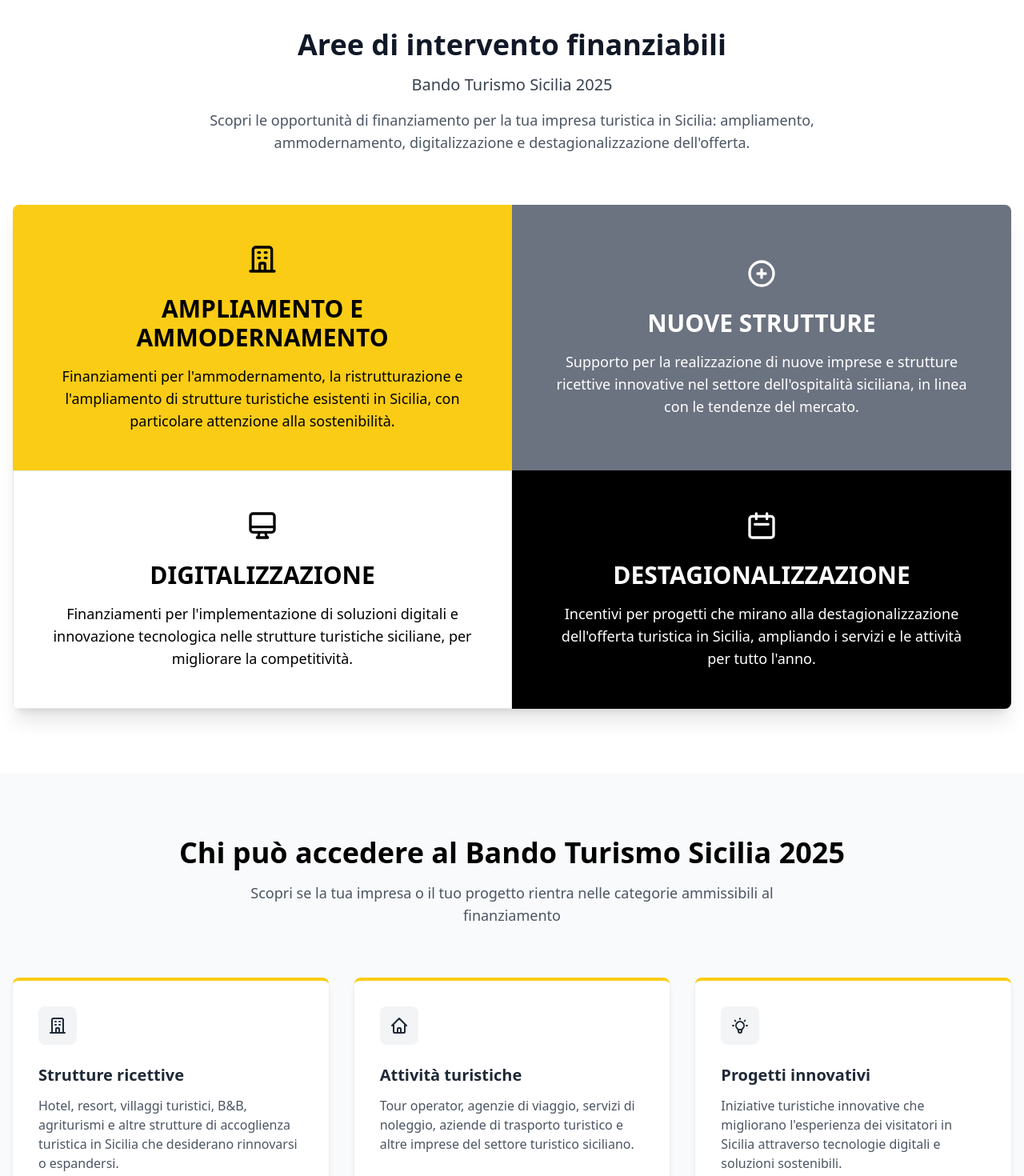
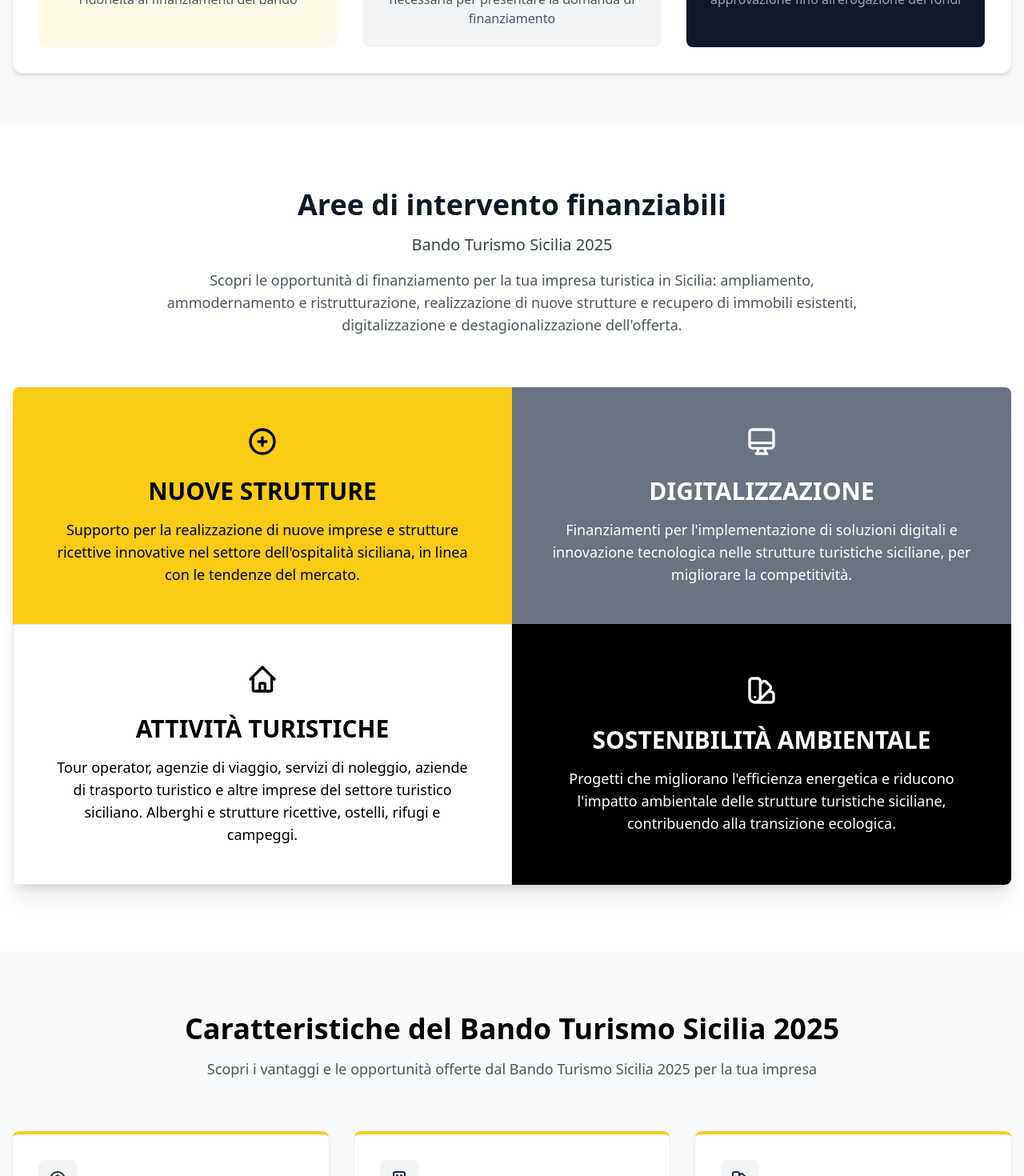
Before and after one commit to proclama2022/landing-page-turismo-20250224, a Next.js app: page / in a window 1280 px wide. Shown: the part 1986-3456 px from the top of the page at 80% size. Built offline with nearby package versions, Linux system fonts and the light colour scheme.

Commit message:
Aggiornati i contenuti della landing page con le nuove informazioni sul Bando Turismo

```diff
--- a/src/app/components/AboutUs.tsx
+++ b/src/app/components/AboutUs.tsx
@@ -27,15 +27,19 @@ export default function AboutUs() {
           <div className="order-2 lg:order-1">
             <h3 className="text-2xl font-semibold text-black mb-4">Perché sceglierci</h3>
             <p className="text-gray-600 mb-6">
-              Management Advisor è specializzata nell'assistere le imprese turistiche siciliane nell'accesso ai fondi del Bando Turismo 2025.
-              Siamo problem solver, coach e advisor per le imprese, aiutandole a massimizzare le opportunità di finanziamento.
+              Management Advisor è specializzata in finanza agevolata e nell'accesso ai fondi regionali, nazionali ed europei. È specializzata nell'assistere le imprese turistiche siciliane nell'accesso ai fondi del Bando Turismo 2025. Siamo problem solver, coach e advisor per le imprese, aiutandole a massimizzare le opportunità di finanziamento.
             </p>
 
             <h3 className="text-2xl font-semibold text-black mb-4">Esperienza nel settore turistico</h3>
             <p className="text-gray-600 mb-6">
-              Con una profonda conoscenza del settore turistico siciliano, offriamo consulenza specializzata per strutture ricettive,
-              tour operator e imprese del comparto che desiderano accedere ai finanziamenti del Bando Turismo Sicilia 2025.
+              Con una profonda conoscenza del settore turistico siciliano, offriamo consulenza specializzata per strutture ricettive, tour operator e imprese del comparto che desiderano accedere ai finanziamenti del Bando Turismo Sicilia 2025.
             </p>
+
+            <h3 className="text-2xl font-semibold text-black mb-4">I nostri servizi</h3>
+            <ul className="text-gray-600 mb-6 list-disc pl-5 space-y-2">
+              <li><strong>Valutazione di ammissibilità</strong>: Analizziamo la tua azienda per verificare l'idoneità alla partecipazione al bando.</li>
+              <li><strong>Predisposizione documentazione</strong>: Gestiamo tutta la documentazione necessaria per presentare la domanda di finanziamento.</li>
+            </ul>
 
             <div className="grid grid-cols-2 gap-4 mt-8">
               <div className="bg-white p-4 rounded-lg shadow-sm border border-gray-100 text-center">
--- a/src/app/components/Eligibility.tsx
+++ b/src/app/components/Eligibility.tsx
@@ -12,7 +12,7 @@ export default function Eligibility() {
   const criteria: EligibilityCriterion[] = [
     {
       title: "Imprese del settore turistico",
-      description: "Imprese di qualsiasi dimensione con sede legale o operativa in Sicilia, che abbiano o attivino codici ATECO prevalenti nel settore alberghiero ed extra-alberghiero (55.10.00, 55.20.10, 55.20.20, 55.20.30, 55.20.51).",
+      description: "Imprese di qualsiasi dimensione con sede legale o operativa in Sicilia, che abbiano o attivino codici ATECO prevalenti nel settore alberghiero ed extra-alberghiero (55.10.00, 55.20.10, 55.20.20, 55.20.30, 55.20.51, 55.30 - Aree di campeggio e aree attrezzate per camper e roulotte).",
       icon: (
         <svg className="w-6 h-6" fill="none" stroke="currentColor" viewBox="0 0 24 24" xmlns="http://www.w3.org/2000/svg">
           <path strokeLinecap="round" strokeLinejoin="round" strokeWidth={2} d="M19 21V5a2 2 0 00-2-2H7a2 2 0 00-2 2v16m14 0h2m-2 0h-5m-9 0H3m2 0h5M9 7h1m-1 4h1m4-4h1m-1 4h1m-5 10v-5a1 1 0 011-1h2a1 1 0 011 1v5m-4 0h4" />
--- a/src/app/components/Features.tsx
+++ b/src/app/components/Features.tsx
@@ -2,8 +2,17 @@ import React from 'react';
 
 const features = [
   {
-    title: 'Strutture ricettive',
-    description: 'Hotel, resort, villaggi turistici, B&B, agriturismi e altre strutture di accoglienza turistica in Sicilia che desiderano rinnovarsi o espandersi.',
+    title: 'Contributi a fondo perduto fino all\'80%',
+    description: 'Finanziamenti in regime De minimis con un\'alta percentuale a fondo perduto per supportare le imprese turistiche siciliane.',
+    icon: (
+      <svg className="w-6 h-6" fill="none" stroke="currentColor" viewBox="0 0 24 24" xmlns="http://www.w3.org/2000/svg">
+        <path strokeLinecap="round" strokeLinejoin="round" strokeWidth={2} d="M12 8c-1.657 0-3 .895-3 2s1.343 2 3 2 3 .895 3 2-1.343 2-3 2m0-8c1.11 0 2.08.402 2.599 1M12 8V7m0 1v8m0 0v1m0-1c-1.11 0-2.08-.402-2.599-1M21 12a9 9 0 11-18 0 9 9 0 0118 0z" />
+      </svg>
+    ),
+  },
+  {
+    title: 'Finanziamenti da 50.000€ a 3.500.000€',
+    description: 'Ampia gamma di finanziamenti disponibili per progetti di diverse dimensioni nel settore turistico siciliano.',
     icon: (
       <svg className="w-6 h-6" fill="none" stroke="currentColor" viewBox="0 0 24 24" xmlns="http://www.w3.org/2000/svg">
         <path strokeLinecap="round" strokeLinejoin="round" strokeWidth={2} d="M19 21V5a2 2 0 00-2-2H7a2 2 0 00-2 2v16m14 0h2m-2 0h-5m-9 0H3m2 0h5M9 7h1m-1 4h1m4-4h1m-1 4h1m-5 10v-5a1 1 0 011-1h2a1 1 0 011 1v5m-4 0h4" />
@@ -11,29 +20,30 @@ const features = [
     ),
   },
   {
-    title: 'Attività turistiche',
-    description: 'Tour operator, agenzie di viaggio, servizi di noleggio, aziende di trasporto turistico e altre imprese del settore turistico siciliano.',
+    title: 'Investimenti in sostenibilità ambientale',
+    description: 'Progetti che migliorano l\'efficienza energetica e riducono l\'impatto ambientale delle strutture turistiche, contribuendo alla transizione ecologica.',
     icon: (
       <svg className="w-6 h-6" fill="none" stroke="currentColor" viewBox="0 0 24 24" xmlns="http://www.w3.org/2000/svg">
-        <path strokeLinecap="round" strokeLinejoin="round" strokeWidth={2} d="M3 12l2-2m0 0l7-7 7 7M5 10v10a1 1 0 001 1h3m10-11l2 2m-2-2v10a1 1 0 01-1 1h-3m-6 0a1 1 0 001-1v-4a1 1 0 011-1h2a1 1 0 011 1v4a1 1 0 001 1m-6 0h6" />
+        <path strokeLinecap="round" strokeLinejoin="round" strokeWidth={2} d="M7 21a4 4 0 01-4-4V5a2 2 0 012-2h4a2 2 0 012 2v12a4 4 0 01-4 4zm0 0h12a2 2 0 002-2v-4a2 2 0 00-2-2h-2.343M11 7.343l1.657-1.657a2 2 0 012.828 0l2.829 2.829a2 2 0 010 2.828l-8.486 8.485M7 17h.01" />
       </svg>
     ),
   },
   {
-    title: 'Progetti innovativi',
-    description: 'Iniziative turistiche innovative che migliorano l\'esperienza dei visitatori in Sicilia attraverso tecnologie digitali e soluzioni sostenibili.',
+    title: 'Premialità per immobili di interesse storico',
+    description: 'Incentivi aggiuntivi per il recupero e la valorizzazione di immobili degradati e di interesse storico architettonico.',
     icon: (
       <svg className="w-6 h-6" fill="none" stroke="currentColor" viewBox="0 0 24 24" xmlns="http://www.w3.org/2000/svg">
-        <path strokeLinecap="round" strokeLinejoin="round" strokeWidth={2} d="M9.663 17h4.673M12 3v1m6.364 1.636l-.707.707M21 12h-1M4 12H3m3.343-5.657l-.707-.707m2.828 9.9a5 5 0 117.072 0l-.548.547A3.374 3.374 0 0014 18.469V19a2 2 0 11-4 0v-.531c0-.895-.356-1.754-.988-2.386l-.548-.547z" />
+        <path strokeLinecap="round" strokeLinejoin="round" strokeWidth={2} d="M19 21V5a2 2 0 00-2-2H7a2 2 0 00-2 2v16m14 0h2m-2 0h-5m-9 0H3m2 0h5M9 7h1m-1 4h1m4-4h1m-1 4h1m-5 10v-5a1 1 0 011-1h2a1 1 0 011 1v5m-4 0h4" />
       </svg>
     ),
   },
   {
-    title: 'Sostenibilità ambientale',
-    description: 'Progetti che migliorano l\'efficienza energetica e riducono l\'impatto ambientale delle strutture turistiche siciliane, contribuendo a un turismo sostenibile.',
+    title: 'Premialità per aree rurali e isole minori',
+    description: 'Vantaggi aggiuntivi per investimenti in aree rurali, a bassa marginalità e nelle isole minori della Sicilia.',
     icon: (
       <svg className="w-6 h-6" fill="none" stroke="currentColor" viewBox="0 0 24 24" xmlns="http://www.w3.org/2000/svg">
-        <path strokeLinecap="round" strokeLinejoin="round" strokeWidth={2} d="M7 21a4 4 0 01-4-4V5a2 2 0 012-2h4a2 2 0 012 2v12a4 4 0 01-4 4zm0 0h12a2 2 0 002-2v-4a2 2 0 00-2-2h-2.343M11 7.343l1.657-1.657a2 2 0 012.828 0l2.829 2.829a2 2 0 010 2.828l-8.486 8.485M7 17h.01" />
+        <path strokeLinecap="round" strokeLinejoin="round" strokeWidth={2} d="M17.657 16.657L13.414 20.9a1.998 1.998 0 01-2.827 0l-4.244-4.243a8 8 0 1111.314 0z" />
+        <path strokeLinecap="round" strokeLinejoin="round" strokeWidth={2} d="M15 11a3 3 0 11-6 0 3 3 0 016 0z" />
       </svg>
     ),
   },
@@ -46,15 +56,6 @@ const features = [
       </svg>
     ),
   },
-  {
-    title: 'Destagionalizzazione',
-    description: 'Progetti che mirano ad estendere la stagione turistica siciliana oltre i mesi estivi, con attività e servizi che attraggono visitatori durante tutto l\'anno.',
-    icon: (
-      <svg className="w-6 h-6" fill="none" stroke="currentColor" viewBox="0 0 24 24" xmlns="http://www.w3.org/2000/svg">
-        <path strokeLinecap="round" strokeLinejoin="round" strokeWidth={2} d="M8 7V3m8 4V3m-9 8h10M5 21h14a2 2 0 002-2V7a2 2 0 00-2-2H5a2 2 0 00-2 2v12a2 2 0 002 2z" />
-      </svg>
-    ),
-  },
 ];
 
 export default function Features() {
@@ -63,10 +64,10 @@ export default function Features() {
       <div className="container mx-auto px-4">
         <div className="text-center mb-16">
           <h2 className="text-3xl md:text-4xl font-bold text-black mb-4">
-            Chi può accedere al Bando Turismo Sicilia 2025
+            Caratteristiche del Bando Turismo Sicilia 2025
           </h2>
           <p className="text-lg text-gray-600 max-w-3xl mx-auto">
-            Scopri se la tua impresa o il tuo progetto rientra nelle categorie ammissibili al finanziamento
+            Scopri i vantaggi e le opportunità offerte dal Bando Turismo Sicilia 2025 per la tua impresa
           </p>
         </div>
 
--- a/src/app/components/Footer.tsx
+++ b/src/app/components/Footer.tsx
@@ -86,20 +86,36 @@ export default function Footer() {
                   <path strokeLinecap="round" strokeLinejoin="round" strokeWidth={2} d="M17.657 16.657L13.414 20.9a1.998 1.998 0 01-2.827 0l-4.244-4.243a8 8 0 1111.314 0z" />
                   <path strokeLinecap="round" strokeLinejoin="round" strokeWidth={2} d="M15 11a3 3 0 11-6 0 3 3 0 016 0z" />
                 </svg>
-                <span className="text-gray-400">Via Roma 123, 90100 Palermo, Italia</span>
+                <span className="text-gray-400">Via Alessandro Manzoni snc, 95037 San Giovanni La Punta (CT)</span>
               </li>
               <li className="flex items-start">
                 <svg className="w-5 h-5 mr-2 mt-0.5 text-yellow-400" fill="none" stroke="currentColor" viewBox="0 0 24 24" xmlns="http://www.w3.org/2000/svg">
                   <path strokeLinecap="round" strokeLinejoin="round" strokeWidth={2} d="M3 8l7.89 5.26a2 2 0 002.22 0L21 8M5 19h14a2 2 0 002-2V7a2 2 0 00-2-2H5a2 2 0 00-2 2v10a2 2 0 002 2z" />
                 </svg>
-                <span className="text-gray-400">info@mad-advisor.it</span>
+                <span className="text-gray-400">info@management-advisor.eu</span>
               </li>
               <li className="flex items-start">
                 <svg className="w-5 h-5 mr-2 mt-0.5 text-yellow-400" fill="none" stroke="currentColor" viewBox="0 0 24 24" xmlns="http://www.w3.org/2000/svg">
                   <path strokeLinecap="round" strokeLinejoin="round" strokeWidth={2} d="M3 5a2 2 0 012-2h3.28a1 1 0 01.948.684l1.498 4.493a1 1 0 01-.502 1.21l-2.257 1.13a11.042 11.042 0 005.516 5.516l1.13-2.257a1 1 0 011.21-.502l4.493 1.498a1 1 0 01.684.949V19a2 2 0 01-2 2h-1C9.716 21 3 14.284 3 6V5z" />
                 </svg>
-                <span className="text-gray-400">+39 091 1234567</span>
+                <span className="text-gray-400">+39 095.3288293</span>
               </li>
+              <li className="flex items-start">
+                <svg className="w-5 h-5 mr-2 mt-0.5 text-yellow-400" fill="none" stroke="currentColor" viewBox="0 0 24 24" xmlns="http://www.w3.org/2000/svg">
+                  <path strokeLinecap="round" strokeLinejoin="round" strokeWidth={2} d="M9 12h6m-6 4h6m2 5H7a2 2 0 01-2-2V5a2 2 0 012-2h5.586a1 1 0 01.707.293l5.414 5.414a1 1 0 01.293.707V19a2 2 0 01-2 2z" />
+                </svg>
+                <span className="text-gray-400">PEC: management.advisor@legalmail.it</span>
+              </li>
+            </ul>
+          </div>
+
+          <div>
+            <h3 className="text-xl font-bold mb-4">Informazioni Legali</h3>
+            <ul className="space-y-2 text-gray-400">
+              <li>Management Advisor srl - PMI Innovativa</li>
+              <li>P.Iva: 05526830871</li>
+              <li>REA: CT404199</li>
+              <li>Capitale sociale: € 100.000 I.V.</li>
             </ul>
           </div>
 
--- a/src/app/components/Services.tsx
+++ b/src/app/components/Services.tsx
@@ -2,21 +2,10 @@ import React from 'react';
 
 const interventionAreas = [
   {
-    title: 'AMPLIAMENTO E AMMODERNAMENTO',
-    description: 'Finanziamenti per l\'ammodernamento, la ristrutturazione e l\'ampliamento di strutture turistiche esistenti in Sicilia, con particolare attenzione alla sostenibilità.',
+    title: 'NUOVE STRUTTURE',
+    description: 'Supporto per la realizzazione di nuove imprese e strutture ricettive innovative nel settore dell\'ospitalità siciliana, in linea con le tendenze del mercato.',
     bgColor: 'bg-yellow-400', // Giallo
     textColor: 'text-black',
-    icon: (
-      <svg className="w-10 h-10" fill="none" stroke="currentColor" viewBox="0 0 24 24" xmlns="http://www.w3.org/2000/svg">
-        <path strokeLinecap="round" strokeLinejoin="round" strokeWidth={2} d="M19 21V5a2 2 0 00-2-2H7a2 2 0 00-2 2v16m14 0h2m-2 0h-5m-9 0H3m2 0h5M9 7h1m-1 4h1m4-4h1m-1 4h1m-5 10v-5a1 1 0 011-1h2a1 1 0 011 1v5m-4 0h4" />
-      </svg>
-    ),
-  },
-  {
-    title: 'NUOVE STRUTTURE',
-    description: 'Supporto per la realizzazione di nuove imprese e strutture ricettive innovative nel settore dell\'ospitalità siciliana, in linea con le tendenze del mercato.',
-    bgColor: 'bg-gray-500', // Grigio
-    textColor: 'text-white',
     icon: (
       <svg className="w-10 h-10" fill="none" stroke="currentColor" viewBox="0 0 24 24" xmlns="http://www.w3.org/2000/svg">
         <path strokeLinecap="round" strokeLinejoin="round" strokeWidth={2} d="M12 9v3m0 0v3m0-3h3m-3 0H9m12 0a9 9 0 11-18 0 9 9 0 0118 0z" />
@@ -26,9 +15,8 @@ const interventionAreas = [
   {
     title: 'DIGITALIZZAZIONE',
     description: 'Finanziamenti per l\'implementazione di soluzioni digitali e innovazione tecnologica nelle strutture turistiche siciliane, per migliorare la competitività.',
-    bgColor: 'bg-white', // Bianco
-    textColor: 'text-black',
-    borderClass: 'border border-gray-200',
+    bgColor: 'bg-gray-500', // Grigio
+    textColor: 'text-white',
     icon: (
       <svg className="w-10 h-10" fill="none" stroke="currentColor" viewBox="0 0 24 24" xmlns="http://www.w3.org/2000/svg">
         <path strokeLinecap="round" strokeLinejoin="round" strokeWidth={2} d="M9.75 17L9 20l-1 1h8l-1-1-.75-3M3 13h18M5 17h14a2 2 0 002-2V5a2 2 0 00-2-2H5a2 2 0 00-2 2v10a2 2 0 002 2z" />
@@ -36,13 +24,25 @@ const interventionAreas = [
     ),
   },
   {
-    title: 'DESTAGIONALIZZAZIONE',
-    description: 'Incentivi per progetti che mirano alla destagionalizzazione dell\'offerta turistica in Sicilia, ampliando i servizi e le attività per tutto l\'anno.',
+    title: 'ATTIVITÀ TURISTICHE',
+    description: 'Tour operator, agenzie di viaggio, servizi di noleggio, aziende di trasporto turistico e altre imprese del settore turistico siciliano. Alberghi e strutture ricettive, ostelli, rifugi e campeggi.',
+    bgColor: 'bg-white', // Bianco
+    textColor: 'text-black',
+    borderClass: 'border border-gray-200',
+    icon: (
+      <svg className="w-10 h-10" fill="none" stroke="currentColor" viewBox="0 0 24 24" xmlns="http://www.w3.org/2000/svg">
+        <path strokeLinecap="round" strokeLinejoin="round" strokeWidth={2} d="M3 12l2-2m0 0l7-7 7 7M5 10v10a1 1 0 001 1h3m10-11l2 2m-2-2v10a1 1 0 01-1 1h-3m-6 0a1 1 0 001-1v-4a1 1 0 011-1h2a1 1 0 011 1v4a1 1 0 001 1m-6 0h6" />
+      </svg>
+    ),
+  },
+  {
+    title: 'SOSTENIBILITÀ AMBIENTALE',
+    description: 'Progetti che migliorano l\'efficienza energetica e riducono l\'impatto ambientale delle strutture turistiche siciliane, contribuendo alla transizione ecologica.',
     bgColor: 'bg-black', // Nero
     textColor: 'text-white',
     icon: (
       <svg className="w-10 h-10" fill="none" stroke="currentColor" viewBox="0 0 24 24" xmlns="http://www.w3.org/2000/svg">
-        <path strokeLinecap="round" strokeLinejoin="round" strokeWidth={2} d="M8 7V3m8 4V3m-9 8h10M5 21h14a2 2 0 002-2V7a2 2 0 00-2-2H5a2 2 0 00-2 2v12a2 2 0 002 2z" />
+        <path strokeLinecap="round" strokeLinejoin="round" strokeWidth={2} d="M7 21a4 4 0 01-4-4V5a2 2 0 012-2h4a2 2 0 012 2v12a4 4 0 01-4 4zm0 0h12a2 2 0 002-2v-4a2 2 0 00-2-2h-2.343M11 7.343l1.657-1.657a2 2 0 012.828 0l2.829 2.829a2 2 0 010 2.828l-8.486 8.485M7 17h.01" />
       </svg>
     ),
   },
@@ -60,7 +60,7 @@ export default function BandoAreas() {
             Bando Turismo Sicilia 2025
           </p>
           <p className="text-lg text-gray-600 max-w-4xl mx-auto mt-4">
-            Scopri le opportunità di finanziamento per la tua impresa turistica in Sicilia: ampliamento, ammodernamento, digitalizzazione e destagionalizzazione dell'offerta.
+            Scopri le opportunità di finanziamento per la tua impresa turistica in Sicilia: ampliamento, ammodernamento e ristrutturazione, realizzazione di nuove strutture e recupero di immobili esistenti, digitalizzazione e destagionalizzazione dell'offerta.
           </p>
         </div>
 
```
